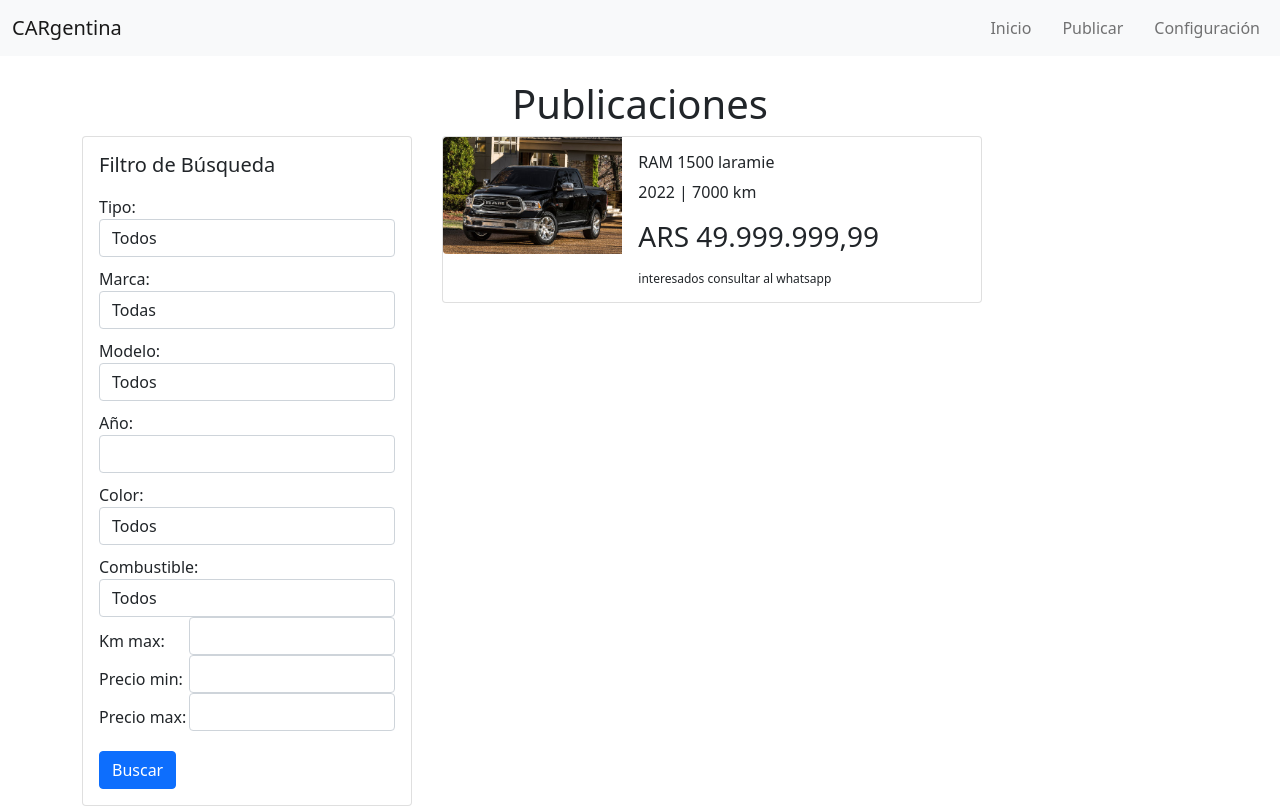
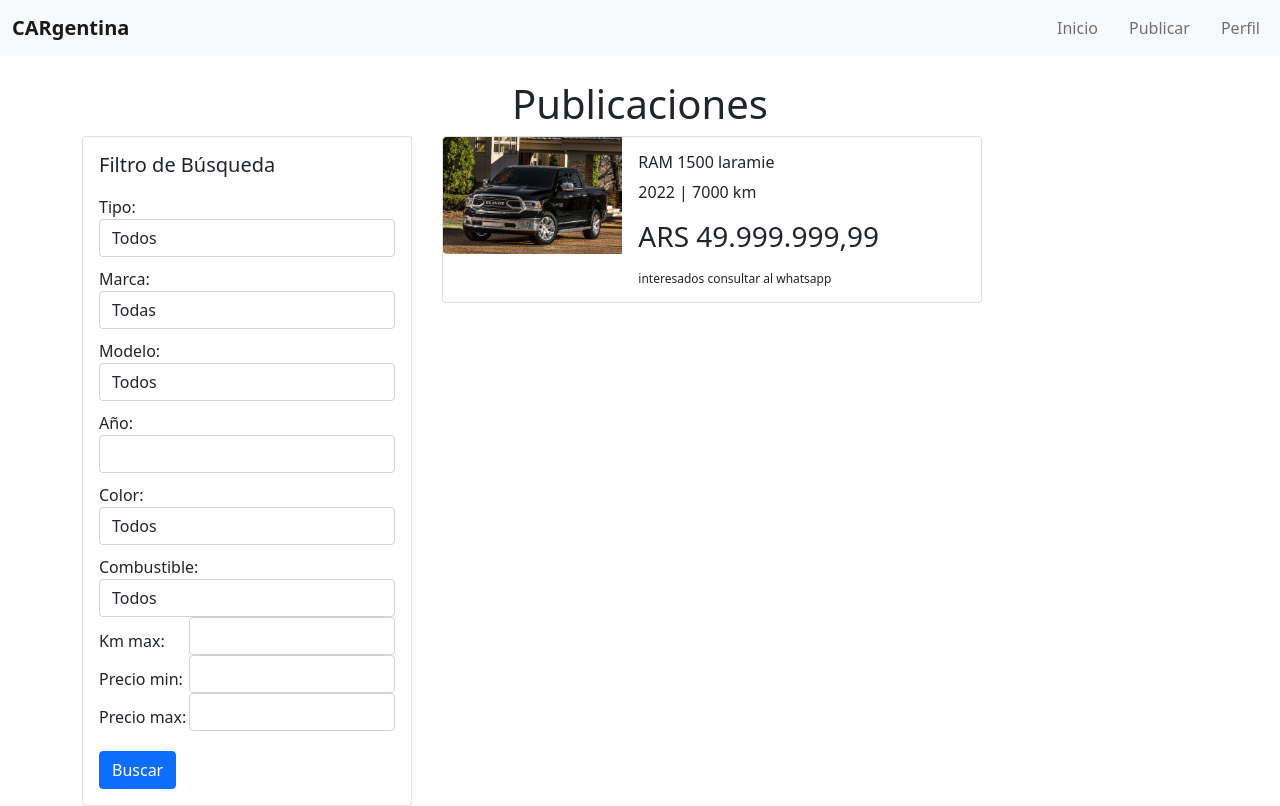
Before and after one commit to NicoColla/ultima_entrega, a Django app: page /mercado/ in a window 1280 px wide. Run offline with Django 5.2, Linux system fonts and the light colour scheme; data comes from the database, SQL or seed files in the repository; both versions use the stored data as it was after the commit; some libraries are stand-ins or nearby versions.

Commit message:
change-base

```diff
--- a/mercado/templates/barra/configuracion.html
+++ b/mercado/templates/barra/perfil.html
@@ -1,6 +1,6 @@
 {% extends "mercado/base_mercado.html" %}
 
-{% block title %}Configuracion{% endblock %}
+{% block title %}Perfil{% endblock %}
 
 {% block content %}
 <h3>Información del usuario:</h3>
--- a/mercado/templates/mercado/base_mercado.html
+++ b/mercado/templates/mercado/base_mercado.html
@@ -18,7 +18,7 @@
 <body>
     <nav class="navbar navbar-expand-lg navbar-light bg-light">
         <div class="container-fluid">
-            <a class="navbar-brand" href="{% url 'mercado:inicio' %}">CARgentina</a>
+            <a class="navbar-brand" href="{% url 'mercado:inicio' %}"><strong>CARgentina</strong></a>
             <ul class="navbar-nav ms-auto">
                 <li class="nav-item">
                     <a class="nav-link" href="{% url 'mercado:inicio' %}">Inicio</a>
@@ -27,7 +27,7 @@
                     <a class="nav-link" href="{% url 'mercado:publicar' %}">Publicar</a>
                 </li>
                 <li class="nav-item">
-                    <a class="nav-link" href="{% url 'mercado:configuracion' %}">Configuración</a>
+                    <a class="nav-link" href="{% url 'mercado:perfil' %}">Perfil</a>
                 </li>
             </ul>
         </div>
--- a/mercado/urls.py
+++ b/mercado/urls.py
@@ -6,10 +6,10 @@ app_name = 'mercado'
 urlpatterns = [
     path('', views.inicio, name='inicio'),
     path('publicar/', views.publicar, name='publicar'),
-    path('configuracion/', views.configuracion, name='configuracion'),
-    path('configuracion/publicaciones/', views.publicaciones_usuario, name='publicaciones_usuario'),
-    path('configuracion/publicaciones/borrar/<int:publicacion_id>/', views.borrar_publicacion, name='borrar_publicacion'),
-    path('configuracion/publicaciones/editar/<int:publicacion_id>/', views.editar_publicacion, name='editar_publicacion'),
+    path('perfil/', views.perfil, name='perfil'),
+    path('perfil/publicaciones/', views.publicaciones_usuario, name='publicaciones_usuario'),
+    path('perfil/publicaciones/borrar/<int:publicacion_id>/', views.borrar_publicacion, name='borrar_publicacion'),
+    path('perfil/publicaciones/editar/<int:publicacion_id>/', views.editar_publicacion, name='editar_publicacion'),
     path('publicacion/<int:publicacion_id>/', views.ver_publicacion, name='ver_publicacion'),
     path('publicacion/<int:publicacion_id>/comentario/', views.agregar_comentario, name='agregar_comentario'),
     path('comentario/<int:comentario_id>/respuesta/', views.responder_comentario, name='respuesta'),
--- a/mercado/views.py
+++ b/mercado/views.py
@@ -60,7 +60,7 @@ def publicar(request):
 @login_required
 def publicaciones_usuario(request):
     publicaciones = VentaVehiculo.objects.filter(vendedor=request.user)
-    return render(request, 'barra/configuracion/publicaciones_usuario.html', {'publicaciones': publicaciones})
+    return render(request, 'barra/perfil/publicaciones_usuario.html', {'publicaciones': publicaciones})
 
 @login_required
 def editar_publicacion(request, publicacion_id):
@@ -72,7 +72,7 @@ def editar_publicacion(request, publicacion_id):
             return redirect('mercado:publicaciones_usuario')
     else:
         form = PublicarForm(instance=publicacion)
-    return render(request, 'barra/configuracion/editar_publicacion.html', {'form': form})
+    return render(request, 'barra/perfil/editar_publicacion.html', {'form': form})
 
 @login_required
 def borrar_publicacion(request, publicacion_id):
@@ -81,9 +81,9 @@ def borrar_publicacion(request, publicacion_id):
     if request.method == 'POST':
         publicacion.delete()
         return redirect('mercado:publicaciones_usuario')
-    return render(request, 'barra/configuracion/borrar_publicacion.html', {'publicacion': publicacion})
+    return render(request, 'barra/perfil/borrar_publicacion.html', {'publicacion': publicacion})
 
-@login_required
+
 def ver_publicacion(request, publicacion_id):
     publicacion = get_object_or_404(VentaVehiculo, id=publicacion_id)
     comentarios = publicacion.comentarios.all() # type: ignore
@@ -95,9 +95,11 @@ def ver_publicacion(request, publicacion_id):
         'form': form
     })
 
-@login_required
-def configuracion(request):
-    return render(request, 'barra/configuracion.html', {'usuario': request.user})
+def perfil(request):
+    if request.user.is_authenticated:
+        return render(request, 'barra/perfil.html', {'usuario': request.user})
+    else:
+        return render(request, 'usuarios/usuarios.html')
 
 @login_required
 def agregar_comentario(request, publicacion_id):
--- a/proyecto/urls.py
+++ b/proyecto/urls.py
@@ -2,13 +2,13 @@ from django.contrib import admin
 from django.urls import path, include
 from django.conf import settings
 from django.conf.urls.static import static
-from usuarios import views as usuarios_views
+from mercado import views as mercado_views
 
 urlpatterns = [
+    path('', mercado_views.inicio, name='home'),
     path('admin/', admin.site.urls),
     path('usuarios/', include('usuarios.urls')),
     path('mercado/', include('mercado.urls')),
-    path('', usuarios_views.iniciar, name='home'),
 ]
 
 if settings.DEBUG:
--- a/usuarios/templates/usuarios/login.html
+++ b/usuarios/templates/usuarios/login.html
@@ -1,4 +1,4 @@
-{% extends 'usuarios/base.html' %}
+{% extends 'mercado/base_mercado.html' %}
 {% load custom_tags %}
 
 {% block title %}Loguearse{% endblock %}
--- a/usuarios/templates/usuarios/register.html
+++ b/usuarios/templates/usuarios/register.html
@@ -1,4 +1,4 @@
-{% extends 'usuarios/base.html' %}
+{% extends 'mercado/base_mercado.html' %}
 {% load custom_tags %}
 
 {% block title %}Registrarse{% endblock %}
--- a/usuarios/templates/usuarios/register_success.html
+++ b/usuarios/templates/usuarios/register_success.html
@@ -1,4 +1,4 @@
-{% extends 'usuarios/base.html' %}
+{% extends 'mercado/base_mercado.html' %}
 
 {% block title %}Registro Exitoso{% endblock %}
 {% block header %}Registro Exitoso{% endblock %}
--- a/usuarios/urls.py
+++ b/usuarios/urls.py
@@ -5,7 +5,6 @@ from . import views
 app_name = 'usuarios'
 
 urlpatterns = [
-    path('', views.iniciar, name='inicio'),
     path('login/', views.iniciar_sesion, name='login'),
     path('register/', views.registrarse, name='register'),
     path('logout/', views.cerrar_sesion, name='logout'),
--- a/usuarios/views.py
+++ b/usuarios/views.py
@@ -2,9 +2,6 @@ from django.shortcuts import render, redirect
 from django.contrib.auth import authenticate, login, logout
 from .forms import RegistroForm, LoginForm
 from .models import Usuario
-
-def iniciar(request):
-    return render(request, 'usuarios/base.html')
 
 def iniciar_sesion(request):
     if request.method == 'POST':
@@ -43,4 +40,4 @@ def registrarse(request):
 
 def cerrar_sesion(request):
     logout(request)
-    return redirect('usuarios:inicio')
+    return redirect('mercado:perfil')
```
Also changed, not shown: usuarios/templates/usuarios/base.html (deleted, +0 -25 lines), usuarios/templates/usuarios/usuarios.html (added, +18 -0 lines), db.sqlite3, media/media/vehiculos/RAM_H8JOC6a.jpg (added), mercado/templates/barra/perfil/borrar_publicacion.html (renamed from mercado/templates/barra/configuracion/borrar_publicacion.html), mercado/templates/barra/perfil/editar_publicacion.html (renamed from mercado/templates/barra/configuracion/editar_publicacion.html), mercado/templates/barra/perfil/publicaciones_usuario.html (renamed from mercado/templates/barra/configuracion/publicaciones_usuario.html).
